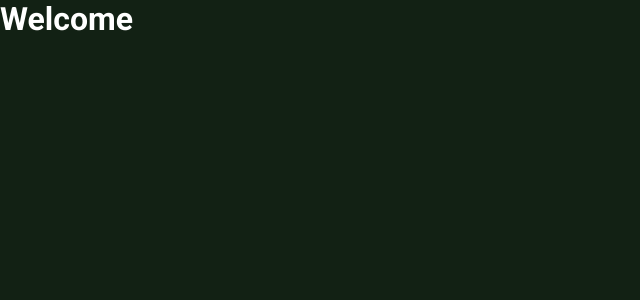
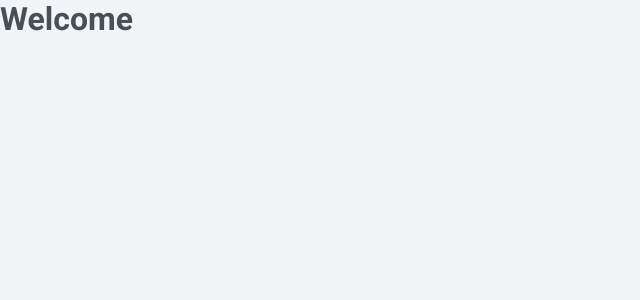
Before and after one commit to tiago-santos-dev/personal-financial-control, a Next.js app: page / in a window 1280 px wide. Shown: the top 300 px of the page, without its empty margins (0-640 px from the left). Built offline with nearby package versions, Linux system fonts and the light colour scheme.

Commit message:
feat: add theme and global styles

```diff
--- a/next.config.js
+++ b/next.config.js
@@ -1,6 +1,5 @@
-/** @type {import('next').NextConfig} */
-const nextConfig = {
-  reactStrictMode: true,
-}
+const withImages = require('next-images');
 
-module.exports = nextConfig
+module.exports = withImages({
+  esModule: true
+})
--- a/package.json
+++ b/package.json
@@ -17,6 +17,7 @@
   "dependencies": {
     "babel-plugin-module-resolver": "^4.1.0",
     "next": "12.1.5",
+    "next-images": "^1.8.4",
     "react": "18.0.0",
     "react-dom": "18.0.0",
     "styled-components": "^5.3.5"
--- a/src/pages/_app.tsx
+++ b/src/pages/_app.tsx
@@ -1,11 +1,13 @@
 import GlobalStyle from '@styles/global';
+import theme from '@styles/theme';
 import type { AppProps } from 'next/app';
+import { ThemeProvider } from 'styled-components';
 
 const MyApp = ({ Component, pageProps }: AppProps) => (
-  <>
+  <ThemeProvider theme={theme}>
     <Component {...pageProps} />
     <GlobalStyle />
-  </>
+  </ThemeProvider>
 );
 
 export default MyApp;
--- a/src/pages/_document.tsx
+++ b/src/pages/_document.tsx
@@ -43,9 +43,14 @@ export default class MyDocument extends Document {
         <Head>
           <meta charSet="utf-8" />
 
+          <link rel="preconnect" href="https://fonts.googleapis.com" />
+          <link href="https://fonts.googleapis.com/css2?family=Poppins:wght@400;600&family=Roboto:wght@400;700;900&display=swap" rel="stylesheet" />
           <link
             href="https://fonts.googleapis.com/css?family=Roboto:400,500,700&display=optional"
             rel="stylesheet"
+          />
+          <link
+            rel="icon" href="https://www.ticto.com.br/dist/assets/favicon/favicon.png"
           />
         </Head>
         <body>
--- a/src/pages/index.tsx
+++ b/src/pages/index.tsx
@@ -4,7 +4,7 @@ import Head from 'next/head';
 const Home: NextPage = () => (
   <div>
     <Head>
-      <title>Welcome</title>
+      <title>Controle Financeiro | Início</title>
     </Head>
     <main>
       <h1>Welcome</h1>
--- a/src/styles/global.ts
+++ b/src/styles/global.ts
@@ -1,15 +1,35 @@
 import { createGlobalStyle } from "styled-components";
 
 export default createGlobalStyle`
-  * {
+   * {
     margin: 0;
     padding: 0;
     box-sizing: border-box;
   }
 
+  html {
+    @media (max-width: 1080px) {
+      font-size: 93.75%;
+    }
+    @media (max-width: 720px) {
+      font-size: 87.5%;
+    }
+  }
+
   body {
-  background-color: #122114;
-  color: #FFF;
-  font-family: "Roboto";
+  background-color: ${props => props.theme.colors.background};
+  color: ${props => props.theme.colors.text.main};
+  font-family: "Roboto", sans-serif;
+  font-weight: 400;
+  -webkit-font-smoothing: antialiased;
+  }
+
+  button {
+    cursor: pointer;
+  }
+
+  [disabled] {
+    opacity: 0.6;
+    cursor: not-allowed;
   }
 `;
--- /dev/null
+++ b/src/styles/theme.ts
@@ -0,0 +1,24 @@
+const theme = {
+  colors: {
+    background: '#F1F5F8',
+    text: {
+      main: '#484F55',
+      dark: '#4E5555',
+      light: '#4C5A5A'
+    },
+    primary: {
+      main: '#30107D',
+      light: '#401A9B'
+    },
+    success: {
+      main: '#06D6A2',
+      light: '#06D7A5'
+    },
+    danger: {
+      main: '#DB3766',
+      light: '#E23161'
+    },
+    shape: '#FFFFFF'
+  }
+}
+export default theme;
```
Also changed, not shown: src/styles/styled.d.ts (added, +10 -0 lines), 1 other file (tests, documents, lock files or other folders).
